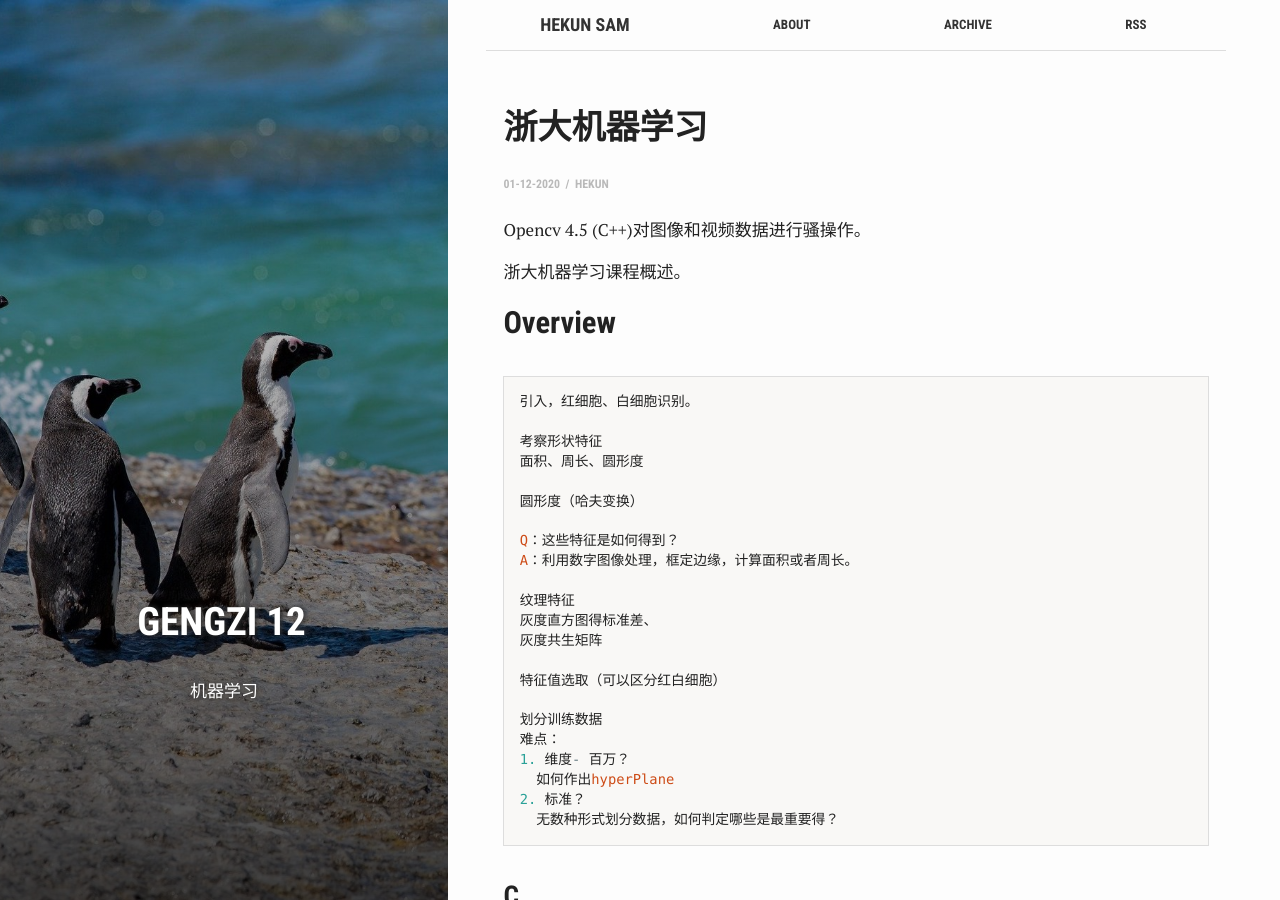
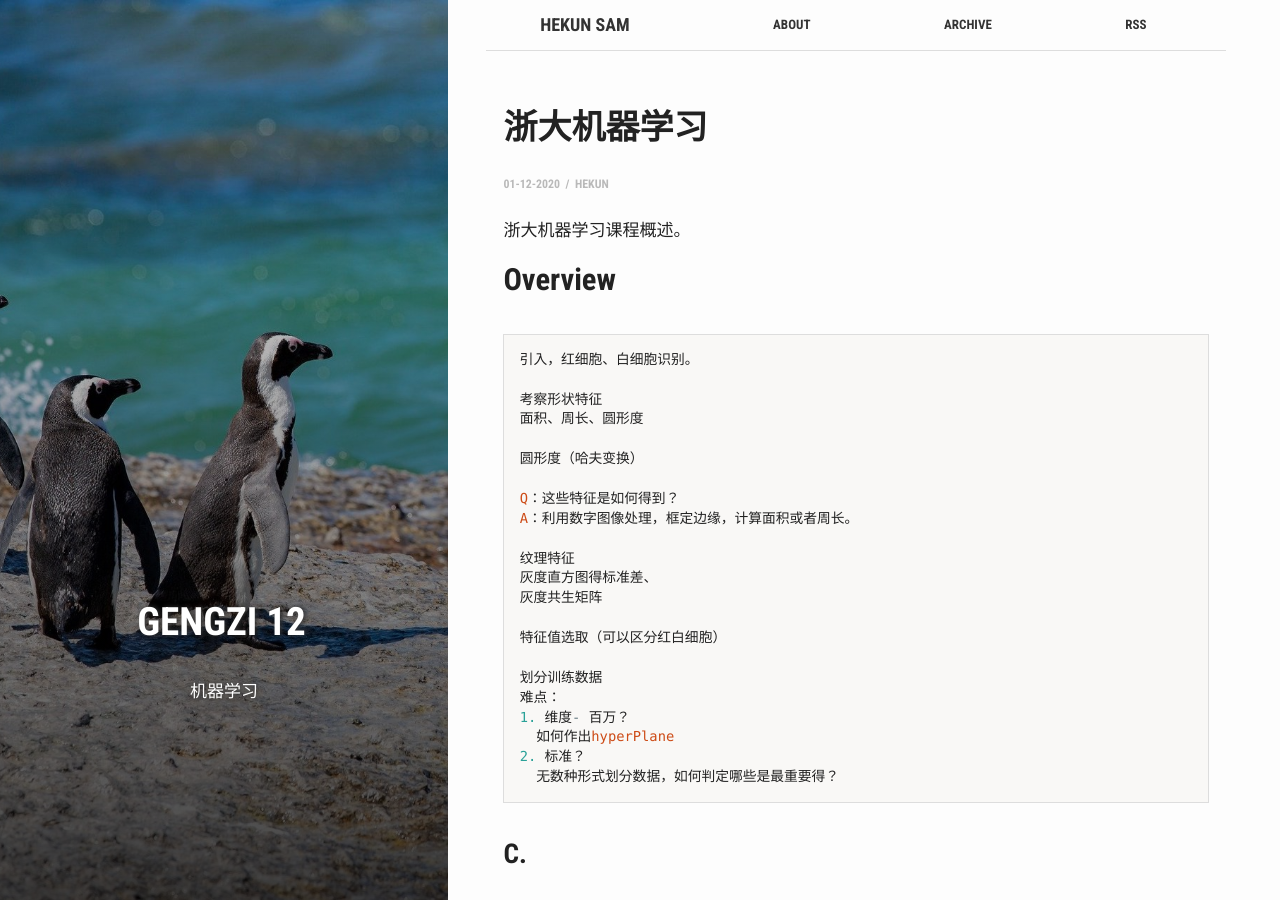
Before and after one commit to yalisandsoso/yalisandsoso.github.io, a Jekyll site: the page built from _posts/2020-12-1-浙大机器学习.md, in a window 1280 px wide and 900 px high. Built offline with Jekyll 4.4.1, drawn with Linux system fonts in a browser that asks for light colours.

Commit message:
no message

```diff
--- a/_posts/2020-12-1-浙大机器学习.md
+++ b/_posts/2020-12-1-浙大机器学习.md
@@ -10,10 +10,6 @@ tags: ['Gengzi 12']
 author: hekun
 bg: "african-penguins.jpg"
 ---
-
- Opencv 4.5 (C++)对图像和视频数据进行骚操作。
-
-
 
 浙大机器学习课程概述。
 
```
